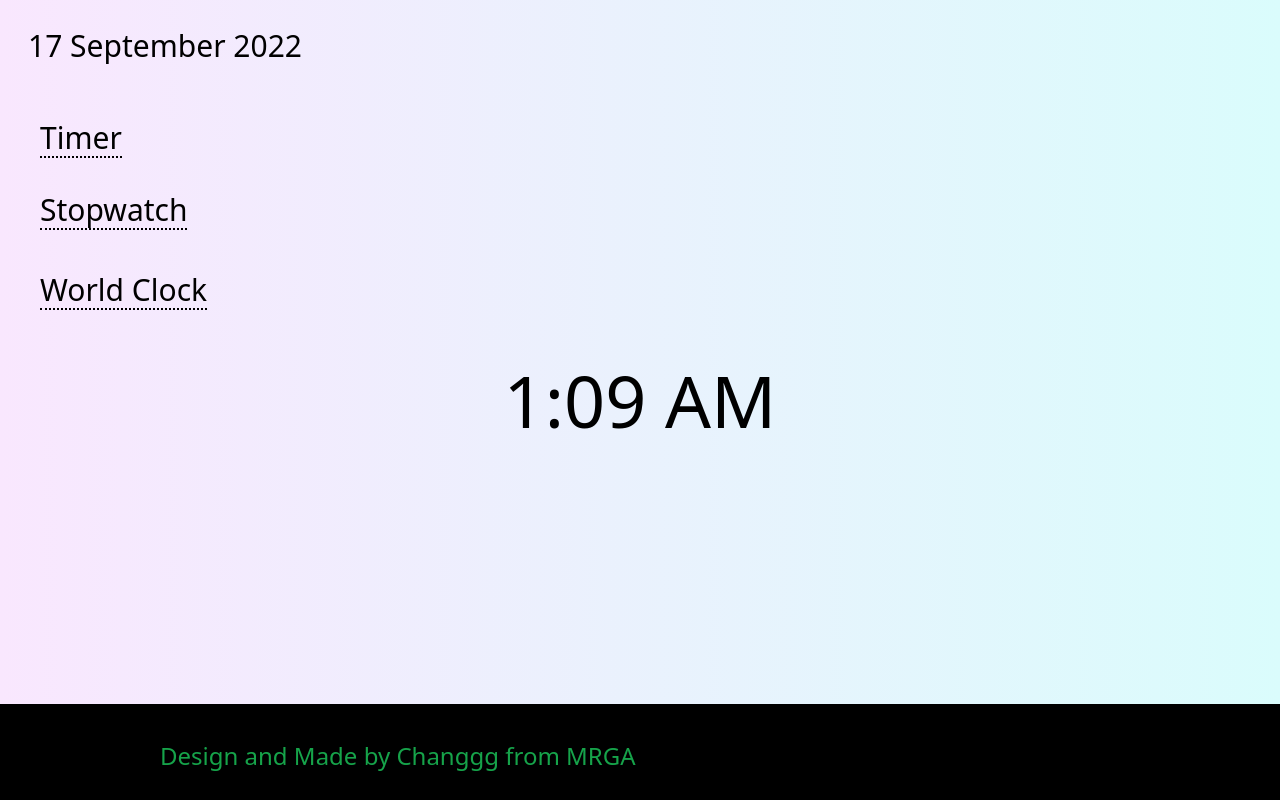
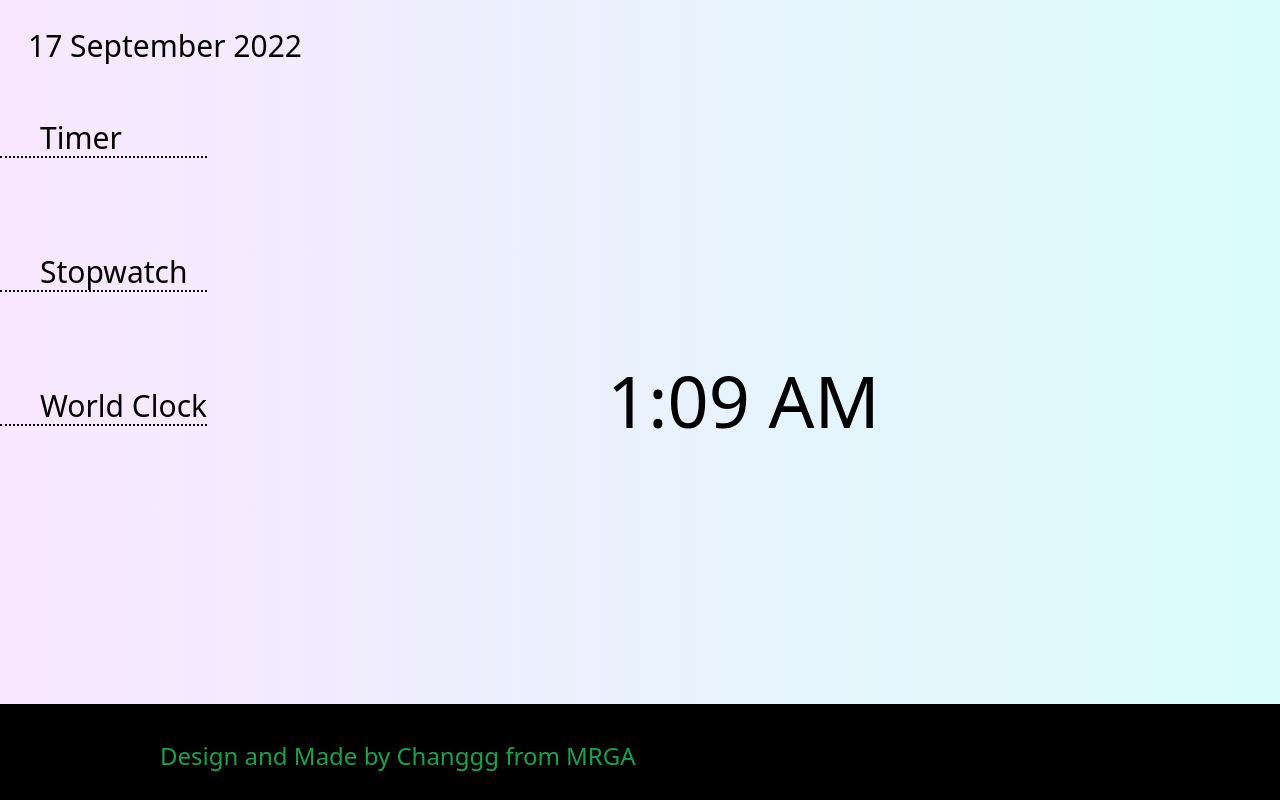
Before and after one commit to TanChang-2007/presentationday, a React (Vite) app: page / in a window 1280 px wide. Built offline with nearby package versions, Linux system fonts and the light colour scheme; some icons are missing; a web font is replaced by a local one.

Commit message:
Add somerthing

```diff
--- a/src/App.jsx
+++ b/src/App.jsx
@@ -1,6 +1,6 @@
 import moment from 'moment';
 import {
-  BrowserRouter, Routes, Route,
+  BrowserRouter, Routes, Route, Link,
 } from 'react-router-dom';
 import { Icon } from '@iconify/react';
 import 'animate.css';
@@ -11,9 +11,9 @@ function Home() {
     <div className="flex bg-gradient-to-r from-[#F9E7FE] to-[#DAFCFC]">
       <div className='absolute text-sm sm:text-md md:text-xl lg:text-2xl xl:text-3xl 2xl:text-4xl m-7 select-none'>{moment().format('DD MMMM YYYY')}</div>
       <div className='flex flex-col pt-10'>
-        <a href='https://www.timeanddate.com/timer/'><span className=' border-b-2 border-black border-dotted flex flex-row align-middle text-xl md:text-2xl lg:text-3xl absolute m-10 pt-10'>Timer</span></a>
-        <a href='https://stopwatch.online-timers.com/online-stopwatch'><span className=' border-b-2 border-black border-dotted flex flex-row align-middle text-xl md:text-2xl lg:text-3xl absolute m-10 pt-28'>Stopwatch</span></a>
-        <a href='https://www.timeanddate.com/worldclock/'><span className=' border-b-2 border-black border-dotted flex flex-row align-middle text-xl md:text-2xl lg:text-3xl absolute m-10 pt-48'>World Clock</span></a>
+        <a href='https://www.timeanddate.com/timer/' className='pt-20 text-xl md:text-2xl lg:text-3xl border-b-2 border-dotted border-black flex pl-10'>Timer</a>
+        <a href='https://www.online-stopwatch.com/' className=' pt-24 text-xl md:text-2xl lg:text-3xl border-b-2 border-dotted border-black flex pl-10'>Stopwatch</a>
+        <a href='https://cgr-omega.vercel.app/' className='pt-24 text-xl md:text-2xl lg:text-3xl border-b-2 border-dotted flex border-black pl-10'>World Clock</a>
       </div>
       <div className='flex flex-1 animate__animated animate__pulse sm:text-3xl md:text-5xl lg:text-\6xl xl:text-7xl 2xl:text-8xl items-center justify-center h-screen select-none'>
         {moment().format("LT")}
```
